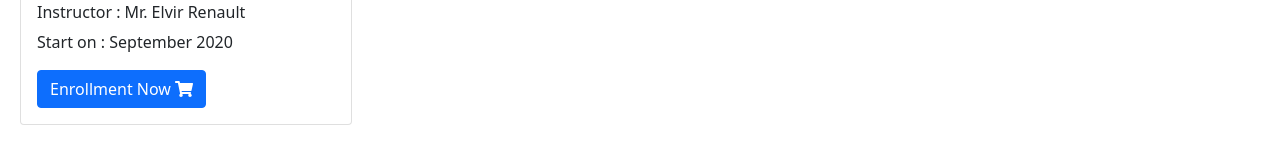
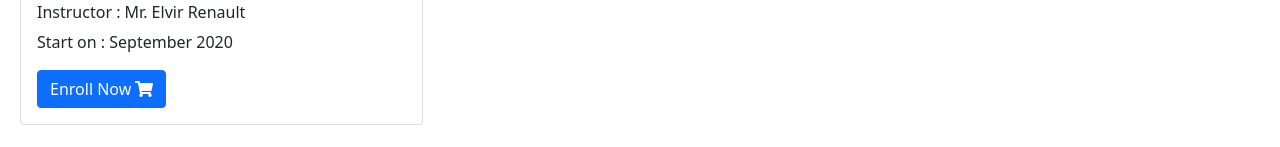
Before and after one commit to NazmulKhan-2009/eazee-online-class, a React (Create React App) app: page / in a window 1280 px wide. Shown: the part 484-631 px from the top of the page. Built offline with nearby package versions, Linux system fonts and the light colour scheme; grey boxes are pictures that could not be loaded; a web font is replaced by a local one.

Commit message:
slider-add

```diff
--- a/src/App.js
+++ b/src/App.js
@@ -17,12 +17,21 @@ import { useState } from 'react';
 function App() {
   const [cart, setCart]= useState([])
   // console.log( cart)
+  const [info,setInfo] =useState('col-md-12 col-sm-10 col-10 mx-auto')
+  const [cartview, setCartView]=useState({display: 'none'})
+
+
+
+
   const courseInfo=CourseData
   // console.log(courseInfo);
 
   const addToCart=(course)=>{
       // console.log(course)
-      setCart([...cart,course])
+      setCart([...cart,course]);
+      setInfo('col-md-10 col-sm-10 col-10 mx-auto');
+      setCartView({display: 'block'})
+
 
   }
   return (
@@ -30,13 +39,13 @@ function App() {
         <Header></Header>
         <div className='container-fluid nav_bg mt-5 '>
           <div className='row'>
-            <div className='col-md-10 col-sm-10 col-10 mx-auto'>
+            <div className={info}>
 
               {
                 courseInfo.map(courses=><Course course={courses} key={courses.id} addToCart={addToCart}></Course>)
               }
             </div>
-            <div className='col-md-2 col-10 mx-auto'>
+            <div className='col-md-2 col-10 mx-auto' style={cartview}>
               <div>
                 <Cart course={cart}></Cart>
               </div>
--- a/src/Components/Course/Course.js
+++ b/src/Components/Course/Course.js
@@ -2,6 +2,7 @@ import React from 'react';
 import './Course.css';
 import { FontAwesomeIcon } from '@fortawesome/react-fontawesome';
 import { faShoppingCart } from '@fortawesome/free-solid-svg-icons' ;
+
 
 const Course = (props) => {
 
@@ -19,7 +20,7 @@ const Course = (props) => {
             <h6>Instructor : {instructor}</h6>
 
             <p>Start on : {starting}</p>
-            <button className="btn btn-primary" onClick={()=>props.addToCart(props.course)}>Enrollment Now  <FontAwesomeIcon icon={faShoppingCart }/></button>
+            <button className="btn btn-primary" onClick={()=>props.addToCart(props.course)}>Enroll Now <FontAwesomeIcon icon={faShoppingCart }/></button>
           </div>
         </div>
       </div>
```
